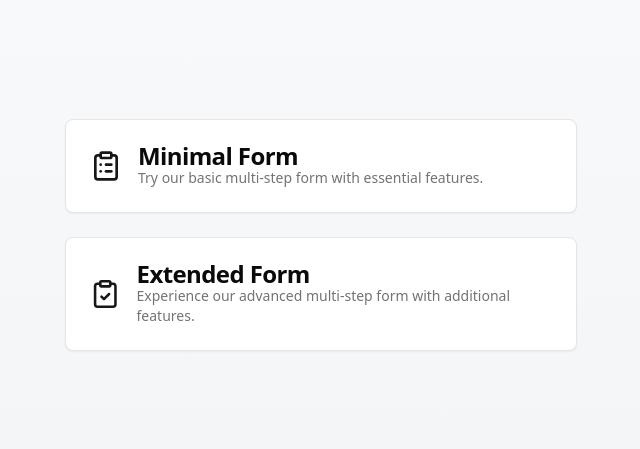
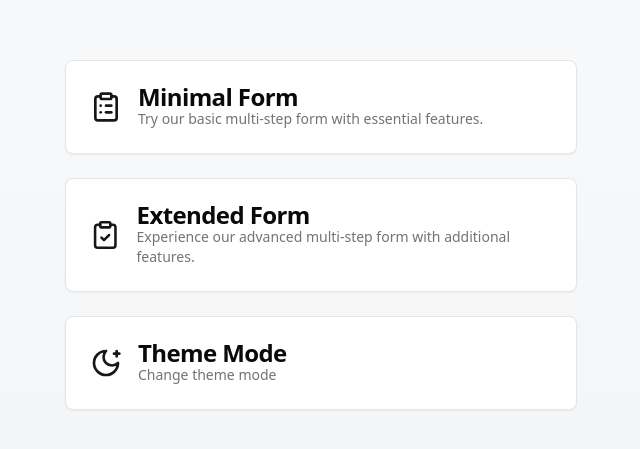
Before and after one commit to ebulku/next-stepper, a Next.js app: page / in a window 1280 px wide. Shown: the part 165-614 px from the top of the page, without its empty margins (319-959 px from the left). Built offline with nearby package versions, Linux system fonts and the light colour scheme.

Commit message:
Add Nightmode

```diff
--- a/app/layout.tsx
+++ b/app/layout.tsx
@@ -1,5 +1,7 @@
 import type { Metadata } from 'next'
 import { Toaster } from 'sonner'
+
+import { ThemeProvider } from '@/components/theme-provider'
 
 import './globals.css'
 
@@ -14,10 +16,17 @@ export default function RootLayout({
   children: React.ReactNode
 }) {
   return (
-    <html lang="en">
+    <html lang="en" suppressHydrationWarning>
       <body className={'bg-background antialiased'}>
-        {children}
-        <Toaster />
+        <ThemeProvider
+          attribute="class"
+          defaultTheme="system"
+          enableSystem
+          disableTransitionOnChange
+        >
+          {children}
+          <Toaster />
+        </ThemeProvider>
       </body>
     </html>
   )
--- a/app/page.tsx
+++ b/app/page.tsx
@@ -1,4 +1,7 @@
-import { ClipboardCheck, ClipboardList } from 'lucide-react'
+'use client'
+
+import { ClipboardCheck, ClipboardList, MoonStar } from 'lucide-react'
+import { useTheme } from 'next-themes'
 import Link from 'next/link'
 
 import {
@@ -9,6 +12,8 @@ import {
 } from '@/components/ui/card'
 
 export default function Home() {
+  const { theme, setTheme } = useTheme()
+
   return (
     <main className="min-h-screen bg-gradient-to-b from-gray-50 to-gray-100 dark:from-gray-900 dark:to-gray-800 p-8 flex items-center">
       <div className="max-w-lg mx-auto space-y-6 w-full">
@@ -43,6 +48,20 @@ export default function Home() {
             </CardHeader>
           </Card>
         </Link>
+        <Card
+          className="hover:shadow-lg transition-shadow cursor-pointer"
+          onClick={() => setTheme(theme === 'dark' ? 'light' : 'dark')}
+        >
+          <CardHeader>
+            <div className="flex items-center space-x-4">
+              <MoonStar className="w-8 h-8 text-primary" />
+              <div>
+                <CardTitle>Theme Mode</CardTitle>
+                <CardDescription>Change theme mode</CardDescription>
+              </div>
+            </div>
+          </CardHeader>
+        </Card>
       </div>
     </main>
   )
--- /dev/null
+++ b/components/theme-provider.tsx
@@ -0,0 +1,11 @@
+'use client'
+
+import {
+  ThemeProvider as NextThemesProvider,
+  ThemeProviderProps,
+} from 'next-themes'
+import * as React from 'react'
+
+export function ThemeProvider({ children, ...props }: ThemeProviderProps) {
+  return <NextThemesProvider {...props}>{children}</NextThemesProvider>
+}
--- a/components/ui/multi-step-form.tsx
+++ b/components/ui/multi-step-form.tsx
@@ -393,7 +393,7 @@ const MultiStepForm = React.forwardRef<HTMLDivElement, MultiStepFormProps>(
     return (
       <div
         ref={ref}
-        className={cn('flex flex-col items-center bg-gray-50', className)}
+        className={cn('flex flex-col items-center', className)}
         {...props}
       >
         <div className="w-full max-w-5xl p-2 min-h-screen h-screen">
```
Also changed, not shown: 1 other file (tests, documents, lock files or other folders).
